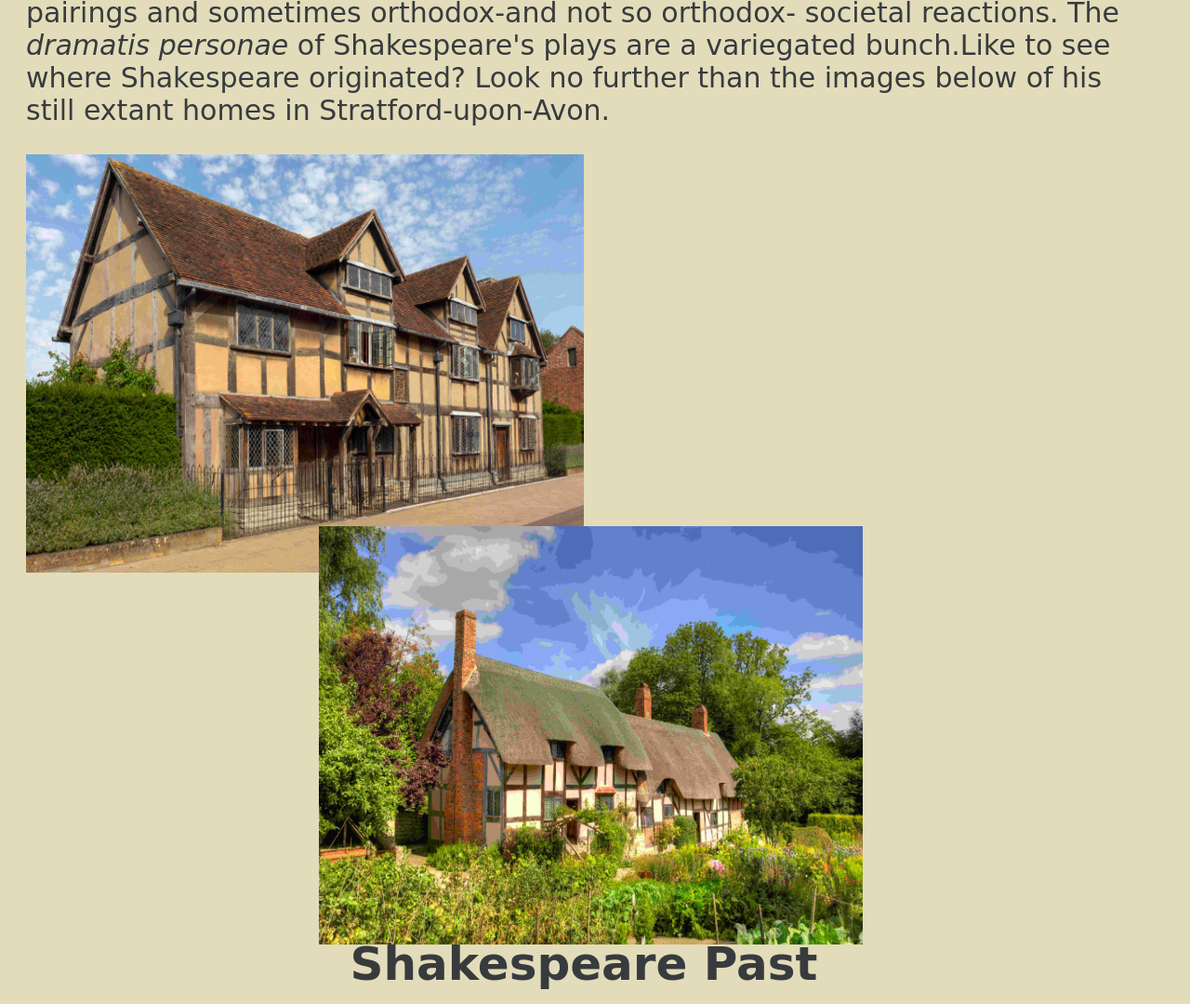
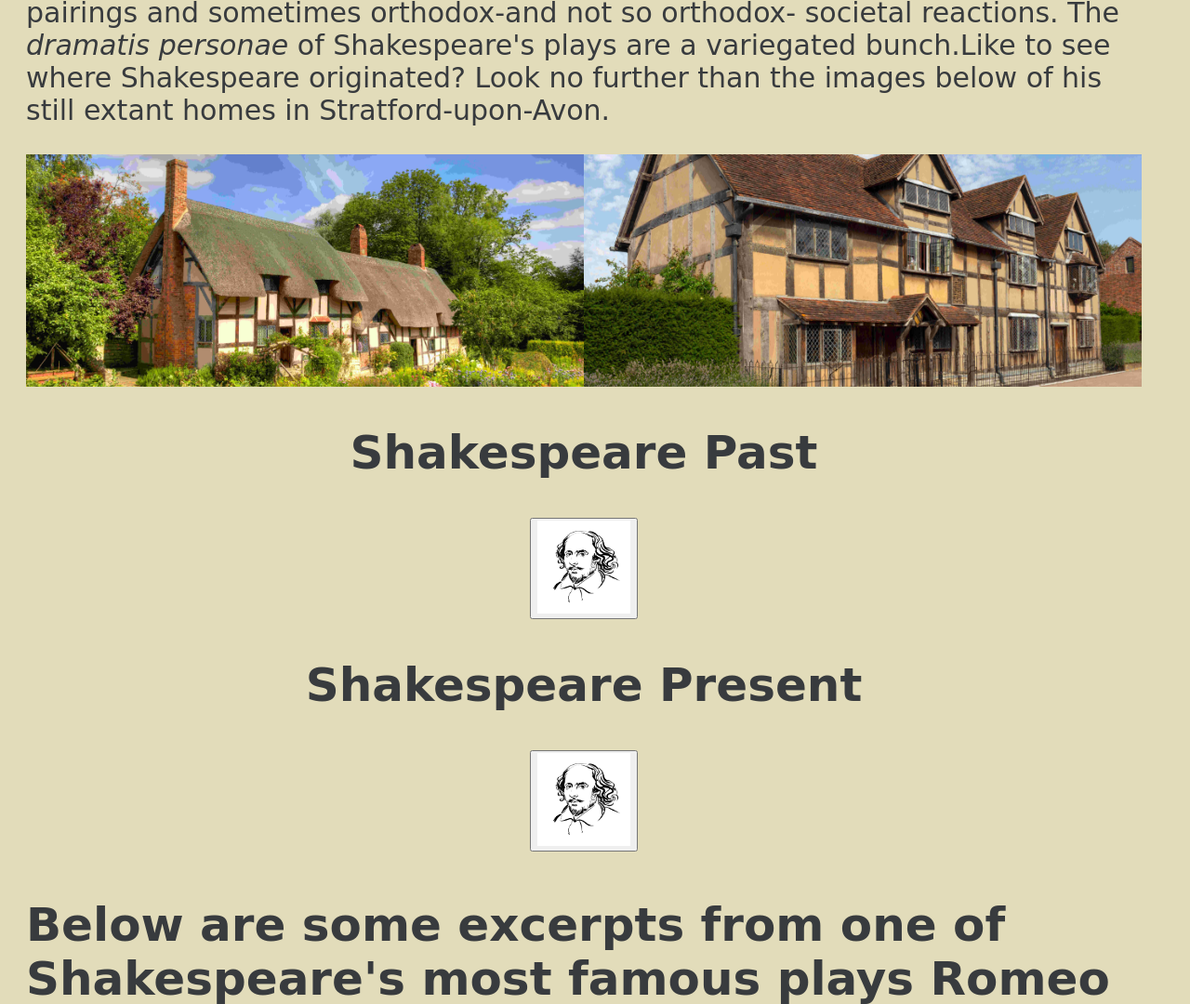
Before and after one commit to 85GLC85/shakespeare-m1, a plain HTML site: page index.html in a window 1280 px wide. Shown: the part 1052-2132 px from the top of the page at 93% size. Drawn offline with Linux system fonts and the light colour scheme; a web font is replaced by a local one.

Commit message:
commit house images fixed to be more responsive

```diff
--- a/assets/css/styles.css
+++ b/assets/css/styles.css
@@ -68,10 +68,10 @@ body {
 }
 
 #shakespearehouse {
-    text-align:left;
+    text-align: left;
     height: 400px;
-    width: 100%;
-
+    width: 50%;
+    float: left;
 }
 
 .mydiv1 {
@@ -102,7 +102,8 @@ a:hover {
 #annehathawayhome {
     text-align: right;
     height: 400px;
-    width: 75%;
+    width: 50%;
+    float: right;
 }
 
 #randj {
@@ -125,3 +126,28 @@ a:hover {
     min-height: 250px;
     background-size: cover;
 }
+.annehousehimg {
+
+    height: auto;
+    width: 100%;
+    background: url('../images/readme/annehathawayhome.jpg') no-repeat center center;
+    min-height: 250px;
+    background-size: cover;
+}
+
+.shakespearehouseimg {
+
+    height: auto;
+    width: 100%;
+    background: url('../images/readme/shakespearehouse.jpg') no-repeat center center;
+    min-height: 250px;
+    background-size: cover;
+}
+
+.flex-grid {
+    display: flex;
+}
+
+.col {
+    flex: 1;
+}
--- a/index.html
+++ b/index.html
@@ -35,14 +35,19 @@
     and Montagues - truly families at war in Romeo and Juliet- to Kings and Queens, the marooned magic of The Tempest to
     heterodox romantic pairings and sometimes orthodox-and not so orthodox- societal reactions. The <em>dramatis
         personae</em> of Shakespeare's plays are a variegated bunch.Like to see where Shakespeare originated? Look no further than the images below of his still extant homes in Stratford-upon-Avon.</br></p>
-    <div id="shakespearehouse">
-        <img src="assets/images/readme/shakespearehouse.jpg" width=50% height=450px; alt="Shakespeare's home"
-            title="an image of Shakespeare's boyhood home" />
-    </div>
-    <div id="annehathawayhome">
-        <img src="assets/images/readme/annehathawayhome.jpg" width=65% height=450px; alt="Anne Hathaway's Home"
-            title="an image of Anne Hathaway's home" />
-    </div>
+
+        <div class="flex-grid">
+            <div class="col">
+                <div class="annehousehimg">
+                </div>
+            </div>
+
+            <div class="col">
+                <div class="shakespearehouseimg">
+                </div>
+            </div>
+          </div>
+
     </section>
     <section>
         <div class="mydiv1">
```
